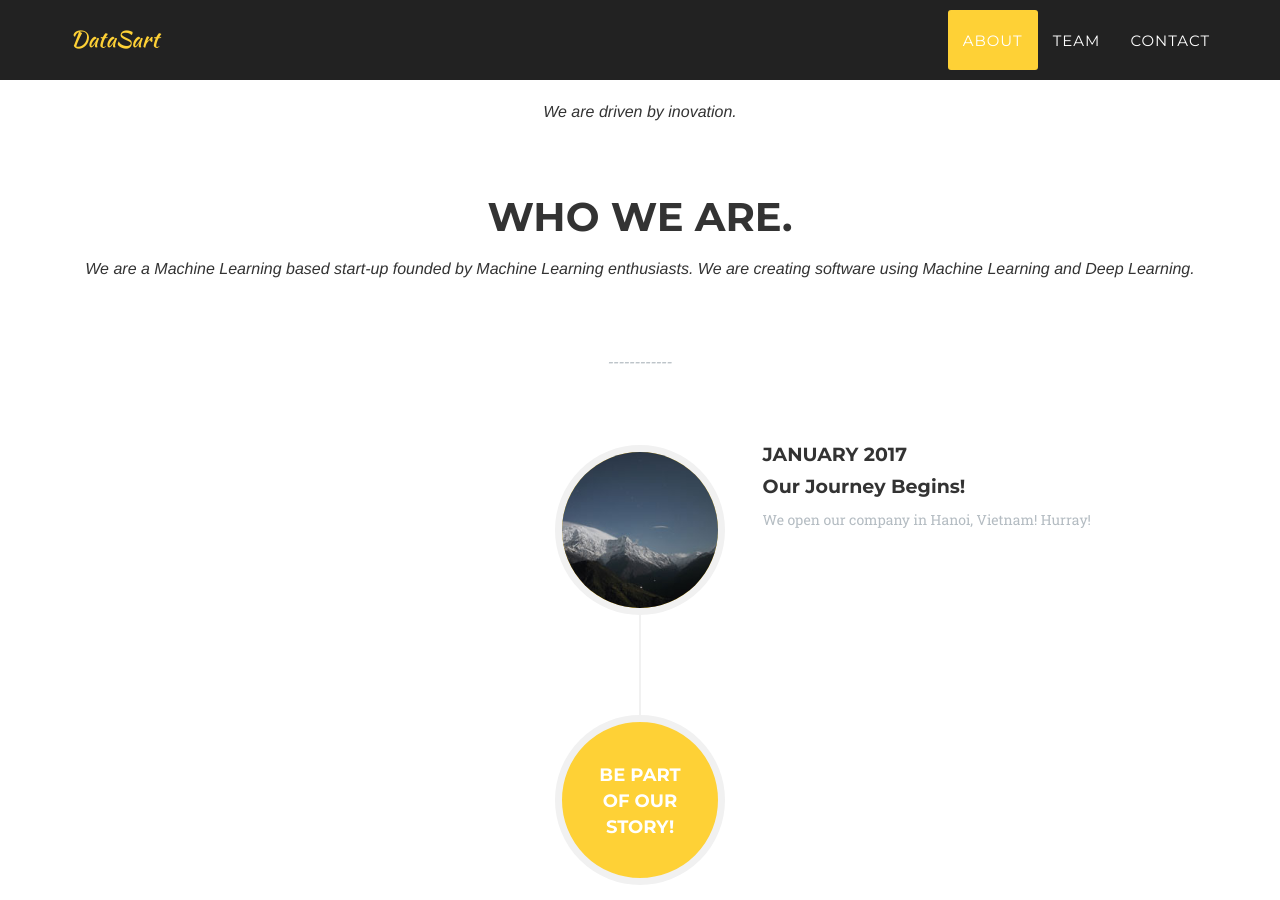
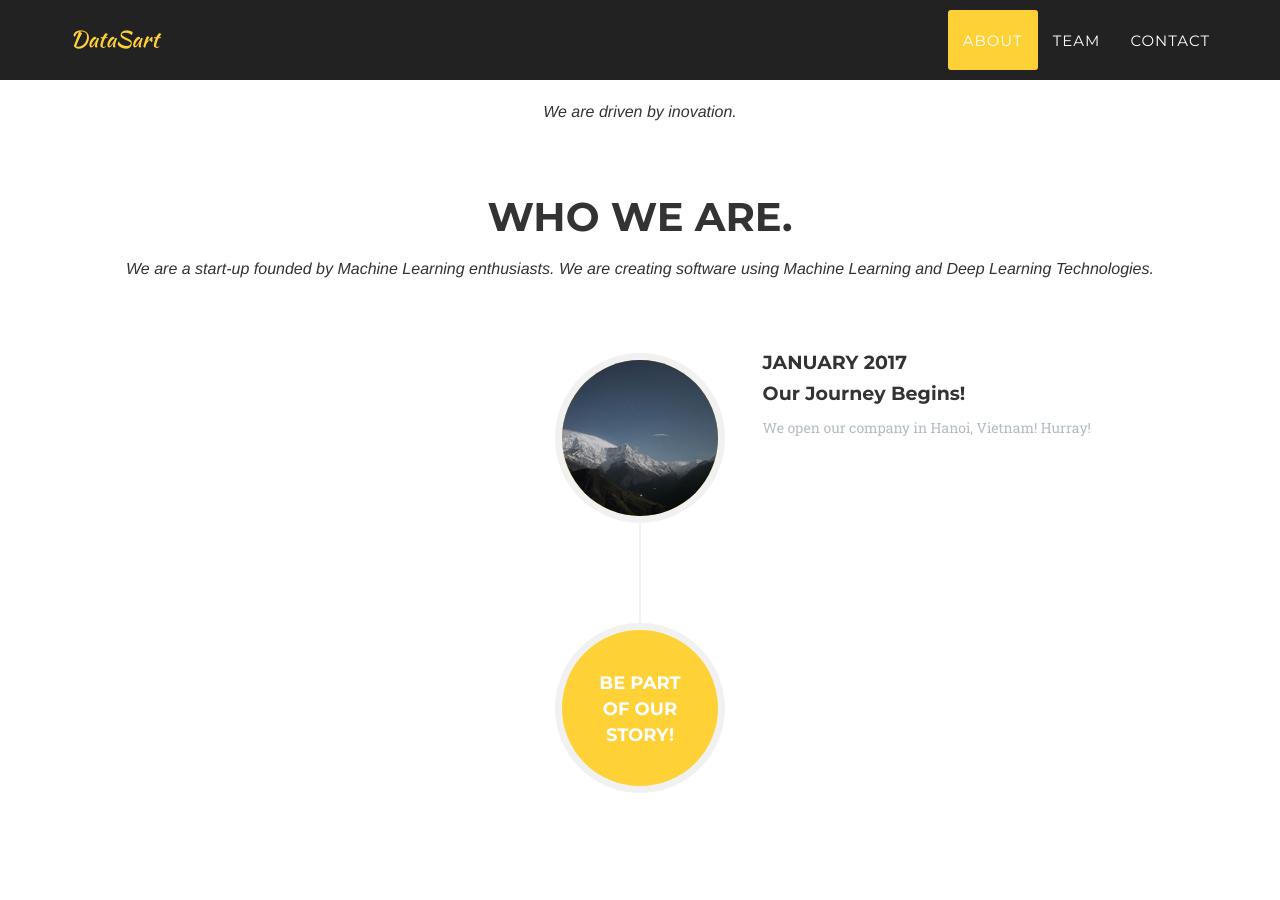
Before and after one commit to datasart/datasart.github.io, a Jekyll site: the page built from index.html, in a window 1280 px wide and 900 px high, scrolled down 826 px. Built offline with Jekyll 4.4.1, drawn with Linux system fonts in a browser that asks for light colours; some web fonts are replaced; part of the change alters nothing that is shown.

Commit message:
Update member and about

```diff
--- a/_config.yml
+++ b/_config.yml
@@ -15,11 +15,10 @@ people:
   social:
     - title: twitter
       url: https://twitter.com/DataSart
-    - title: facebook
-      url: #
-    - title: stack-overflow
-      url: #
-
+    #- title: facebook
+     # url: #
+    - title: linkedin
+      url: https://vn.linkedin.com/in/trangmx
 - name: Vu Anh Duc
   pic: 2
   position:
@@ -29,7 +28,7 @@ people:
     - title: facebook
       url: #
     - title: linkedin
-      url: #
+      url: https://vn.linkedin.com/in/ducva
 
 - name: Nguyen Hung Cuong
   pic: 3
@@ -38,20 +37,20 @@ people:
     - title: twitter
       url: https://twitter.com/DataSart
     - title: facebook
-      url: #
-    - title: google-plus
-      url: #
+      url: https://www.facebook.com/nhcuong269
+    #- title: google-plus
+      #url: #
 
 # Social networks usernames (many more available: google-plus, flickr, dribbble, pinterest, instagram, tumblr, linkedin, etc.)
 social:
   - title: twitter
     url: https://twitter.com/DataSart
-  - title: facebook
-    url:
-  - title: stack-overflow
-    url:
-  - title: bitbucket
-    url:
+  #- title: facebook
+    #url:
+  #- title: stack-overflow
+    #url:
+  #- title: bitbucket
+    #url:
   - title: github
     url: https://github.com/datasart
 
--- a/_includes/about.html
+++ b/_includes/about.html
@@ -5,8 +5,7 @@
                 <div class="col-lg-12 text-center">
                     <h3 class="section-subheading">We are driven by inovation.
                     <h2 class="section-heading">Who We Are.</h2>
-                    <h3 class="section-subheading">We are a Machine Learning based start-up founded by Machine Learning enthusiasts. We are creating software using Machine Learning and Deep Learning.</h3>
-                    <h3 class="section-subheading text-muted">------------</h3>
+                    <h3 class="section-subheading">We are a start-up founded by Machine Learning enthusiasts. We are creating software using Machine Learning and Deep Learning Technologies.</h3>
                 </div>
             </div>
             <div class="row">
```
